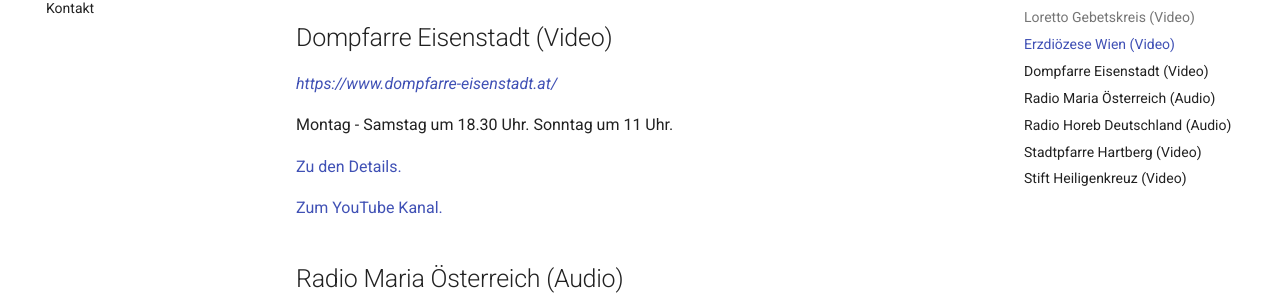
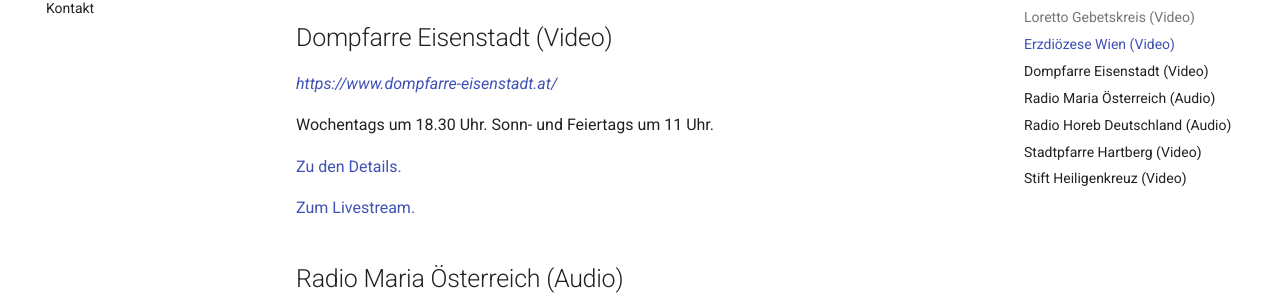
Before and after one commit to hlmesse/hlmesse-mkdocs, an MkDocs documentation site: the page built from docs/index.md, in a window 1280 px wide and 900 px high, scrolled down 939 px. Shown: the part 145-453 px from the top of the window. Built offline with MkDocs 1.6.1 and Material for MkDocs 9.7.7, drawn with Linux system fonts in a browser that asks for light colours.

Commit message:
update Dompfarre Eisenstadt

```diff
--- a/docs/index.md
+++ b/docs/index.md
@@ -48,11 +48,11 @@ Montag - Samstag um 8 Uhr.
 
 _[https://www.dompfarre-eisenstadt.at/](https://www.dompfarre-eisenstadt.at/)_
 
-Montag - Samstag um 18.30 Uhr. Sonntag um 11 Uhr.
+Wochentags um 18.30 Uhr. Sonn- und Feiertags um 11 Uhr.
 
-[Zu den Details.](https://www.dompfarre-eisenstadt.at/index.php/gottesdienste-termine/ankuendigungen/199-livestream-platzhalter)
+[Zu den Details.](https://www.dompfarre-eisenstadt.at/index.php/gottesdienste-termine/ankuendigungen/210-karwoche-live-aus-dem-martinsdom)
 
-[Zum YouTube Kanal.](https://www.youtube.com/channel/UCBVimlLyujE6wlrbXYqlQtA)
+[Zum Livestream.](https://www.dompfarre-eisenstadt.at/index.php/gottesdienste-termine/livestream)
 
 
 ## Radio Maria Österreich (Audio)
```
